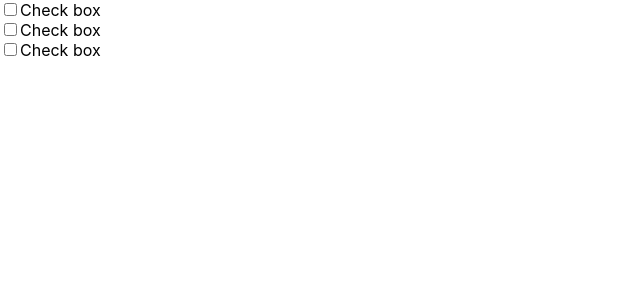
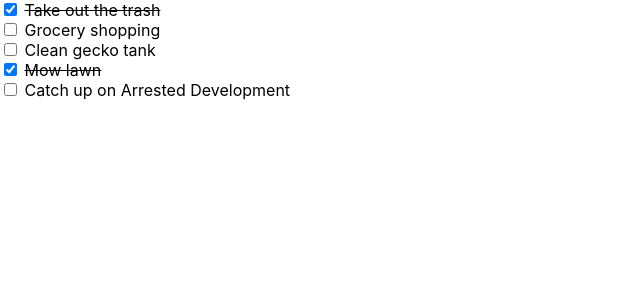
Before and after one commit to sesemiguel/todo-list, a React (Create React App) app: page / in a window 1280 px wide. Shown: the top 300 px of the page, without its empty margins (0-640 px from the left). Built offline with nearby package versions, Linux system fonts and the light colour scheme.

Commit message:
phase 3 changes

```diff
--- a/src/App.js
+++ b/src/App.js
@@ -1,12 +1,14 @@
 import React from "react"
 import Item from './components/Item.js'
+import todosData from './data/todosData.js'
 
 function App(){
+
+    const todoItem = todosData.map(todoData => <Item key={todoData.id} item={todoData}/>)
+
     return(
         <>
-        <Item />
-        <Item />
-        <Item />
+        {todoItem}
         </>
     )
 }
--- a/src/components/Item.js
+++ b/src/components/Item.js
@@ -1,11 +1,30 @@
 import React from "react"
 
-function Item(){
-    return(
-        <div>
-            <input type="checkbox"></input>
-            Check box
-        </div>
+function Item(props) {
+
+    const isDone = () => {
+        if(props.item.completed === true){
+            return(
+                <>
+                <input type="checkbox" checked="true"/> <s>{props.item.text} </s>
+                <br/>
+                </>
+            )
+        }
+        else{
+            return(
+                <>
+                <input type="checkbox"/> {props.item.text}
+                <br/>
+                </>
+            )
+        }
+    }
+
+    return (
+        <>
+            {isDone()}
+        </>
 
     );
 }
--- /dev/null
+++ b/src/data/todosData.js
@@ -0,0 +1,29 @@
+const todosData = [
+    {
+        id: 1,
+        text: "Take out the trash",
+        completed: true
+    },
+    {
+        id: 2,
+        text: "Grocery shopping",
+        completed: false
+    },
+    {
+        id: 3,
+        text: "Clean gecko tank",
+        completed: false
+    },
+    {
+        id: 4,
+        text: "Mow lawn",
+        completed: true
+    },
+    {
+        id: 5,
+        text: "Catch up on Arrested Development",
+        completed: false
+    }
+]
+
+export default todosData
```
